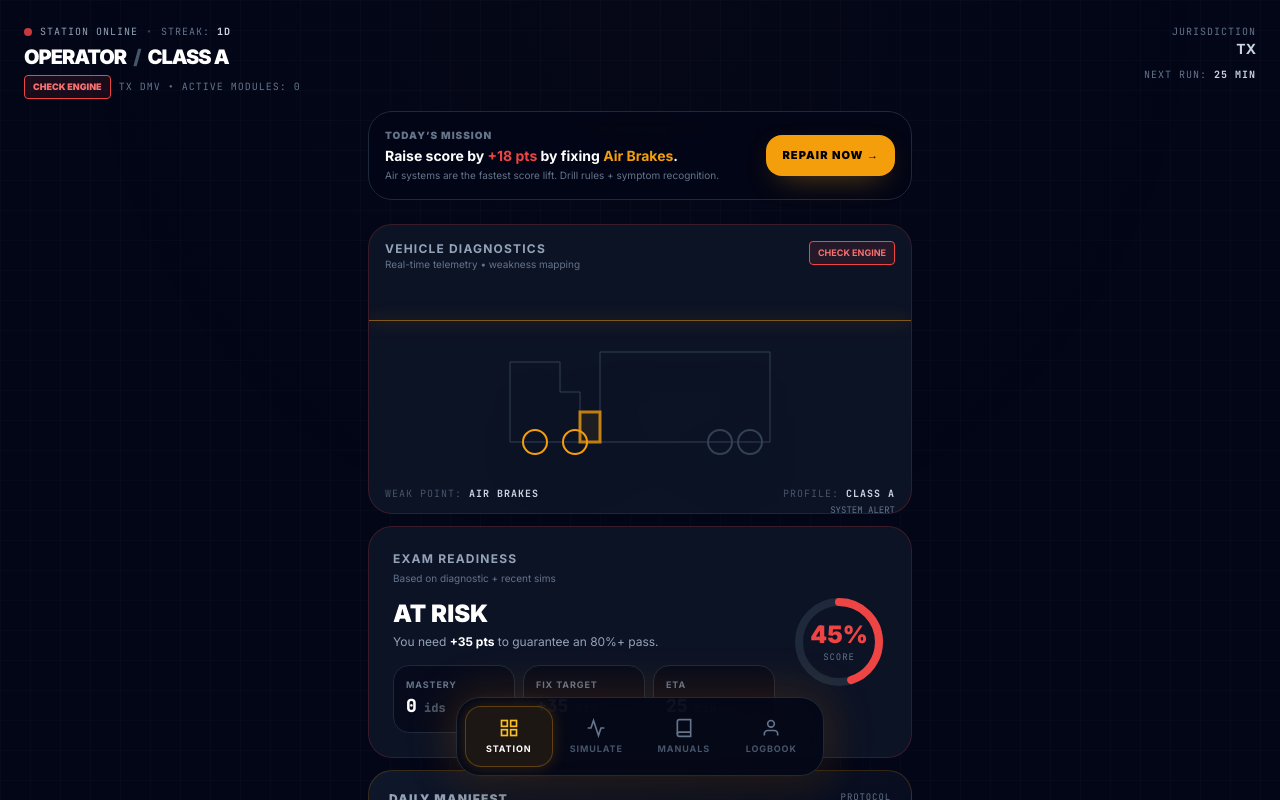
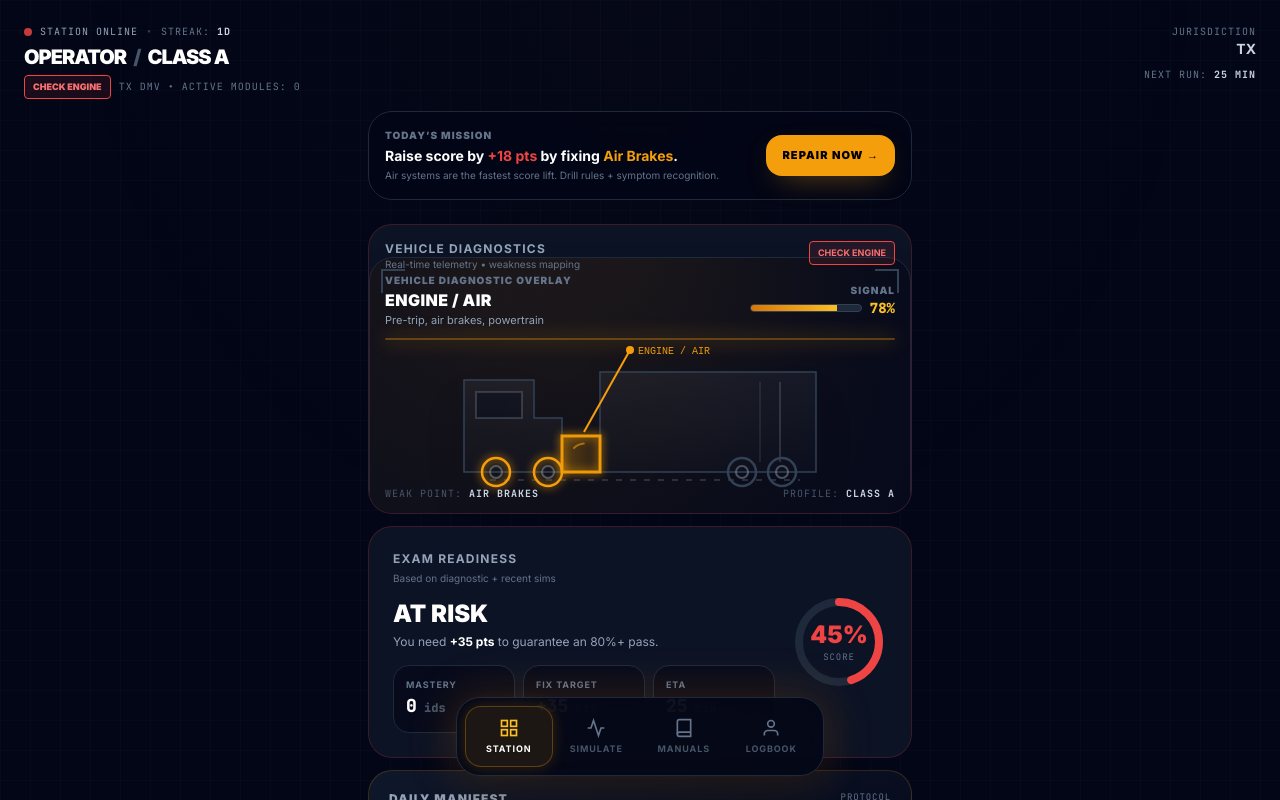
Before and after one commit to ismaelngoie/cdlpracticetest, a Next.js app: page /dashboard in a window 1280 px wide. Shown: the top 800 px of the page. Built offline with nearby package versions, Linux system fonts and the light colour scheme.

Commit message:
Update TruckSchematic.tsx

```diff
--- a/components/TruckSchematic.tsx
+++ b/components/TruckSchematic.tsx
@@ -1,91 +1,283 @@
 "use client";
 
-import { motion } from "framer-motion";
-import { useEffect, useState } from "react";
+import { motion, AnimatePresence } from "framer-motion";
+import { useEffect, useMemo, useState } from "react";
+
+type Zone = "cab" | "engine" | "trailer";
+
+function clamp(n: number, a: number, b: number) {
+  return Math.max(a, Math.min(b, n));
+}
+
+function computeZone(wd: string): Zone {
+  const lower = (wd || "").toLowerCase();
+
+  if (lower.includes("combination") || lower.includes("hazmat") || lower.includes("tanker") || lower.includes("trailer")) {
+    return "trailer";
+  }
+  if (lower.includes("general") || lower.includes("passenger") || lower.includes("cab")) {
+    return "cab";
+  }
+  return "engine"; // Air Brakes / Pre-Trip / default
+}
+
+function zoneMeta(z: Zone) {
+  if (z === "cab") return { title: "CAB SYSTEMS", subtitle: "General knowledge, passenger, controls" };
+  if (z === "trailer") return { title: "TRAILER MODULES", subtitle: "Combination, hazmat, tanker" };
+  return { title: "ENGINE / AIR", subtitle: "Pre-trip, air brakes, powertrain" };
+}
 
 export default function TruckSchematic() {
   const [weakDomain, setWeakDomain] = useState("Air Brakes");
-
-  // Logic: Map the weak domain to a part of the truck
-  // Head = Cab (General Knowledge)
-  // Engine = Pre-Trip / Air Brakes
-  // Trailer = Combination / Hazmat
-  const [activeZone, setActiveZone] = useState<"cab" | "engine" | "trailer">("engine");
+  const [activeZone, setActiveZone] = useState<Zone>("engine");
+  const [signal, setSignal] = useState(78); // “severity” 0–100 for UI feel
 
   useEffect(() => {
     const wd = localStorage.getItem("weakestDomain") || "Air Brakes";
     setWeakDomain(wd);
+    setActiveZone(computeZone(wd));
 
-    const lower = wd.toLowerCase();
-    if (lower.includes("combination") || lower.includes("hazmat") || lower.includes("tanker")) {
-      setActiveZone("trailer");
-    } else if (lower.includes("general") || lower.includes("passenger")) {
-      setActiveZone("cab");
-    } else {
-      setActiveZone("engine"); // Default for Air Brakes / Pre-Trip
-    }
+    const sev = Number(localStorage.getItem("weakestSeverity") || "");
+    if (!Number.isNaN(sev) && sev > 0) setSignal(clamp(Math.round(sev), 1, 100));
   }, []);
 
-  const strokeColor = "#F59E0B"; // Amber-500
-  const glowColor = "rgba(245, 158, 11, 0.5)";
+  const meta = useMemo(() => zoneMeta(activeZone), [activeZone]);
 
-  const isZone = (z: string) => activeZone === z;
+  const strokeHot = "#F59E0B"; // amber-500
+  const strokeCool = "#334155"; // slate-700
+  const glow = "rgba(245, 158, 11, 0.45)";
+
+  const isZone = (z: Zone) => activeZone === z;
 
   return (
-    <div className="relative w-full h-[300px] flex items-center justify-center">
+    <div className="relative w-full h-[340px] flex items-center justify-center">
+      {/* HUD backdrop */}
+      <div className="absolute inset-0 rounded-3xl border border-slate-800 bg-slate-950/60 shadow-2xl overflow-hidden">
+        <div className="absolute inset-0 opacity-20 bg-[radial-gradient(circle_at_top,rgba(245,158,11,0.18),transparent_55%)]" />
+        <div className="absolute inset-0 opacity-[0.14] bg-[linear-gradient(rgba(255,255,255,0.04)_1px,transparent_1px),linear-gradient(90deg,rgba(255,255,255,0.04)_1px,transparent_1px)] bg-[size:26px_26px]" />
+        <motion.div
+          className="absolute inset-0"
+          animate={{ opacity: [0.55, 0.8, 0.55] }}
+          transition={{ duration: 5, repeat: Infinity }}
+          style={{
+            background:
+              "radial-gradient(800px circle at 20% 10%, rgba(245,158,11,0.12), transparent 60%)",
+          }}
+        />
+      </div>
 
-      {/* Scanner Effect */}
+      {/* Scanner line */}
       <motion.div
-        animate={{ top: ["10%", "90%", "10%"] }}
-        transition={{ duration: 6, ease: "linear", repeat: Infinity }}
-        className="absolute left-0 right-0 h-[1px] bg-amber-500/50 shadow-[0_0_15px_rgba(245,158,11,0.8)] z-20 pointer-events-none"
+        animate={{ top: ["8%", "88%", "8%"] }}
+        transition={{ duration: 6.2, ease: "linear", repeat: Infinity }}
+        className="absolute left-4 right-4 h-[2px] rounded-full bg-amber-500/35 shadow-[0_0_18px_rgba(245,158,11,0.75)] z-20 pointer-events-none"
       />
 
-      <svg width="300" height="150" viewBox="0 0 300 150" fill="none" xmlns="http://www.w3.org/2000/svg" className="drop-shadow-2xl">
+      {/* Top HUD bar */}
+      <div className="absolute top-4 left-4 right-4 z-30 flex items-center justify-between gap-3">
+        <div className="min-w-0">
+          <div className="text-[10px] font-black uppercase tracking-widest text-slate-500">Vehicle Diagnostic Overlay</div>
+          <div className="text-white font-black tracking-wide truncate">{meta.title}</div>
+          <div className="text-[11px] text-slate-400 truncate">{meta.subtitle}</div>
+        </div>
 
-        {/* TRAILER (Rear) */}
-        <motion.path
-          d="M110 20 H 280 V 110 H 110 V 20 Z"
-          stroke={isZone("trailer") ? strokeColor : "#334155"}
-          strokeWidth={isZone("trailer") ? 3 : 1}
-          fill={isZone("trailer") ? "rgba(245, 158, 11, 0.1)" : "transparent"}
-          animate={isZone("trailer") ? { opacity: [0.7, 1, 0.7] } : {}}
-          transition={{ duration: 2, repeat: Infinity }}
-        />
-        {/* Trailer Wheels */}
-        <circle cx="230" cy="110" r="12" stroke="#334155" strokeWidth="2" />
-        <circle cx="260" cy="110" r="12" stroke="#334155" strokeWidth="2" />
+        <div className="text-right">
+          <div className="text-[10px] font-black uppercase tracking-widest text-slate-500">Signal</div>
+          <div className="flex items-center justify-end gap-2">
+            <div className="w-28">
+              <div className="h-2 rounded-full bg-slate-800 border border-slate-700 overflow-hidden">
+                <motion.div
+                  initial={{ width: 0 }}
+                  animate={{ width: `${signal}%` }}
+                  transition={{ type: "spring", stiffness: 120, damping: 18 }}
+                  className="h-full bg-gradient-to-r from-amber-600 to-amber-400"
+                />
+              </div>
+            </div>
+            <div className="text-sm font-mono font-black text-amber-400">{signal}%</div>
+          </div>
+        </div>
+      </div>
 
-        {/* CAB (Front) */}
-        <motion.path
-          d="M20 110 H 90 V 60 L 70 60 L 70 30 L 20 30 V 110 Z"
-          stroke={isZone("cab") ? strokeColor : "#334155"}
-          strokeWidth={isZone("cab") ? 3 : 1}
-          fill={isZone("cab") ? "rgba(245, 158, 11, 0.1)" : "transparent"}
-          animate={isZone("cab") ? { opacity: [0.7, 1, 0.7] } : {}}
-          transition={{ duration: 2, repeat: Infinity }}
-        />
+      {/* Main SVG */}
+      <div className="relative z-10 w-full flex items-center justify-center">
+        <svg
+          width="420"
+          height="190"
+          viewBox="0 0 420 190"
+          fill="none"
+          xmlns="http://www.w3.org/2000/svg"
+          className="drop-shadow-2xl"
+        >
+          <defs>
+            <filter id="glow" x="-50%" y="-50%" width="200%" height="200%">
+              <feGaussianBlur stdDeviation="4" result="coloredBlur" />
+              <feMerge>
+                <feMergeNode in="coloredBlur" />
+                <feMergeNode in="SourceGraphic" />
+              </feMerge>
+            </filter>
 
-        {/* ENGINE / CONNECTOR (Middle) */}
-        <motion.path
-          d="M90 110 H 110 V 80 H 90 V 110 Z"
-          stroke={isZone("engine") ? strokeColor : "#334155"}
-          strokeWidth={isZone("engine") ? 3 : 1}
-          fill={isZone("engine") ? "rgba(245, 158, 11, 0.1)" : "transparent"}
-          animate={isZone("engine") ? { opacity: [0.7, 1, 0.7] } : {}}
-          transition={{ duration: 2, repeat: Infinity }}
-        />
+            <linearGradient id="hotFill" x1="0" y1="0" x2="1" y2="0">
+              <stop offset="0%" stopColor="rgba(245,158,11,0.18)" />
+              <stop offset="100%" stopColor="rgba(245,158,11,0.05)" />
+            </linearGradient>
 
-        {/* Tractor Wheels */}
-        <circle cx="45" cy="110" r="12" stroke={isZone("engine") ? strokeColor : "#334155"} strokeWidth="2" />
-        <circle cx="85" cy="110" r="12" stroke={isZone("engine") ? strokeColor : "#334155"} strokeWidth="2" />
+            <linearGradient id="coolFill" x1="0" y1="0" x2="0" y2="1">
+              <stop offset="0%" stopColor="rgba(148,163,184,0.08)" />
+              <stop offset="100%" stopColor="rgba(148,163,184,0.02)" />
+            </linearGradient>
+          </defs>
 
-      </svg>
+          {/* subtle chassis line */}
+          <path d="M60 148 H 370" stroke="rgba(148,163,184,0.22)" strokeWidth="2" strokeDasharray="6 8" />
 
-      {/* HUD Label */}
-      <div className="absolute bottom-4 right-4 text-right">
-        <div className="text-[9px] text-slate-500 font-mono mb-1">SYSTEM ALERT</div>
-        <div className="text-sm font-black text-amber-500 uppercase">{weakDomain}</div>
+          {/* TRAILER */}
+          <motion.g
+            animate={isZone("trailer") ? { opacity: [0.75, 1, 0.75] } : { opacity: 1 }}
+            transition={{ duration: 2.2, repeat: Infinity }}
+          >
+            <path
+              d="M170 40 H 386 V 140 H 170 V 40 Z"
+              stroke={isZone("trailer") ? strokeHot : strokeCool}
+              strokeWidth={isZone("trailer") ? 3 : 1.5}
+              fill={isZone("trailer") ? "url(#hotFill)" : "url(#coolFill)"}
+              filter={isZone("trailer") ? "url(#glow)" : undefined}
+            />
+            {/* door lines */}
+            <path d="M350 50 V 130" stroke="rgba(148,163,184,0.22)" strokeWidth="2" />
+            <path d="M330 50 V 130" stroke="rgba(148,163,184,0.12)" strokeWidth="2" />
+
+            {/* Trailer wheels */}
+            <circle cx="312" cy="140" r="14" stroke={strokeCool} strokeWidth="2.5" />
+            <circle cx="352" cy="140" r="14" stroke={strokeCool} strokeWidth="2.5" />
+            <circle cx="312" cy="140" r="6" stroke="rgba(148,163,184,0.45)" strokeWidth="2" />
+            <circle cx="352" cy="140" r="6" stroke="rgba(148,163,184,0.45)" strokeWidth="2" />
+          </motion.g>
+
+          {/* CAB */}
+          <motion.g
+            animate={isZone("cab") ? { opacity: [0.75, 1, 0.75] } : { opacity: 1 }}
+            transition={{ duration: 2.2, repeat: Infinity }}
+          >
+            <path
+              d="M34 140 H 132 V 86 L 104 86 L 104 48 L 34 48 V 140 Z"
+              stroke={isZone("cab") ? strokeHot : strokeCool}
+              strokeWidth={isZone("cab") ? 3 : 1.5}
+              fill={isZone("cab") ? "url(#hotFill)" : "url(#coolFill)"}
+              filter={isZone("cab") ? "url(#glow)" : undefined}
+            />
+            {/* window */}
+            <path
+              d="M46 60 H 92 V 86 H 46 V 60 Z"
+              stroke="rgba(148,163,184,0.25)"
+              strokeWidth="2"
+              fill="rgba(2,6,23,0.35)"
+            />
+          </motion.g>
+
+          {/* ENGINE / CONNECTOR */}
+          <motion.g
+            animate={isZone("engine") ? { opacity: [0.75, 1, 0.75] } : { opacity: 1 }}
+            transition={{ duration: 2.2, repeat: Infinity }}
+          >
+            <path
+              d="M132 140 H 170 V 104 H 132 V 140 Z"
+              stroke={isZone("engine") ? strokeHot : strokeCool}
+              strokeWidth={isZone("engine") ? 3 : 1.5}
+              fill={isZone("engine") ? "url(#hotFill)" : "url(#coolFill)"}
+              filter={isZone("engine") ? "url(#glow)" : undefined}
+            />
+
+            {/* “air lines” */}
+            <motion.path
+              d="M144 116 C 150 110, 160 110, 166 116"
+              stroke={isZone("engine") ? strokeHot : "rgba(148,163,184,0.35)"}
+              strokeWidth="2"
+              strokeLinecap="round"
+              animate={isZone("engine") ? { pathLength: [0.2, 1, 0.2], opacity: [0.4, 1, 0.4] } : {}}
+              transition={{ duration: 1.8, repeat: Infinity }}
+            />
+          </motion.g>
+
+          {/* Tractor wheels */}
+          <circle
+            cx="66"
+            cy="140"
+            r="14"
+            stroke={isZone("engine") ? strokeHot : strokeCool}
+            strokeWidth="2.5"
+            filter={isZone("engine") ? "url(#glow)" : undefined}
+          />
+          <circle
+            cx="118"
+            cy="140"
+            r="14"
+            stroke={isZone("engine") ? strokeHot : strokeCool}
+            strokeWidth="2.5"
+            filter={isZone("engine") ? "url(#glow)" : undefined}
+          />
+          <circle cx="66" cy="140" r="6" stroke="rgba(148,163,184,0.45)" strokeWidth="2" />
+          <circle cx="118" cy="140" r="6" stroke="rgba(148,163,184,0.45)" strokeWidth="2" />
+
+          {/* Zone callouts */}
+          <AnimatePresence>
+            {isZone("cab") && (
+              <motion.g initial={{ opacity: 0 }} animate={{ opacity: 1 }} exit={{ opacity: 0 }}>
+                <path d="M96 54 L 160 24" stroke={strokeHot} strokeWidth="2" />
+                <circle cx="160" cy="24" r="4" fill={strokeHot} />
+                <text x="168" y="28" fill="rgba(245,158,11,0.95)" fontSize="10" fontFamily="monospace">
+                  CAB
+                </text>
+              </motion.g>
+            )}
+
+            {isZone("engine") && (
+              <motion.g initial={{ opacity: 0 }} animate={{ opacity: 1 }} exit={{ opacity: 0 }}>
+                <path d="M154 100 L 200 18" stroke={strokeHot} strokeWidth="2" />
+                <circle cx="200" cy="18" r="4" fill={strokeHot} />
+                <text x="208" y="22" fill="rgba(245,158,11,0.95)" fontSize="10" fontFamily="monospace">
+                  ENGINE / AIR
+                </text>
+              </motion.g>
+            )}
+
+            {isZone("trailer") && (
+              <motion.g initial={{ opacity: 0 }} animate={{ opacity: 1 }} exit={{ opacity: 0 }}>
+                <path d="M330 44 L 340 16" stroke={strokeHot} strokeWidth="2" />
+                <circle cx="340" cy="16" r="4" fill={strokeHot} />
+                <text x="348" y="20" fill="rgba(245,158,11,0.95)" fontSize="10" fontFamily="monospace">
+                  TRAILER
+                </text>
+              </motion.g>
+            )}
+          </AnimatePresence>
+        </svg>
+      </div>
+
+      {/* Bottom HUD */}
+      <div className="absolute bottom-4 left-4 right-4 z-30 flex items-end justify-between gap-3">
+        <div className="min-w-0">
+          <div className="text-[10px] font-black uppercase tracking-widest text-slate-500">System Alert</div>
+          <div className="text-base font-black text-amber-400 uppercase truncate">{weakDomain}</div>
+          <div className="text-[11px] text-slate-400 truncate">
+            Focus this module to raise your score and stabilize the zone.
+          </div>
+        </div>
+
+        <div className="text-right">
+          <div className="text-[10px] font-black uppercase tracking-widest text-slate-500">Zone</div>
+          <div className="text-sm font-mono font-black text-white">{activeZone.toUpperCase()}</div>
+          <div className="text-[11px] font-mono text-slate-500">DIAG: {Math.floor(100000 + Math.random() * 900000)}</div>
+        </div>
+      </div>
+
+      {/* Corner brackets */}
+      <div className="absolute inset-0 pointer-events-none">
+        <div className="absolute top-3 left-3 w-6 h-6 border-l-2 border-t-2 border-slate-700" />
+        <div className="absolute top-3 right-3 w-6 h-6 border-r-2 border-t-2 border-slate-700" />
+        <div className="absolute bottom-3 left-3 w-6 h-6 border-l-2 border-b-2 border-slate-700" />
+        <div className="absolute bottom-3 right-3 w-6 h-6 border-r-2 border-b-2 border-slate-700" />
       </div>
     </div>
   );
```
